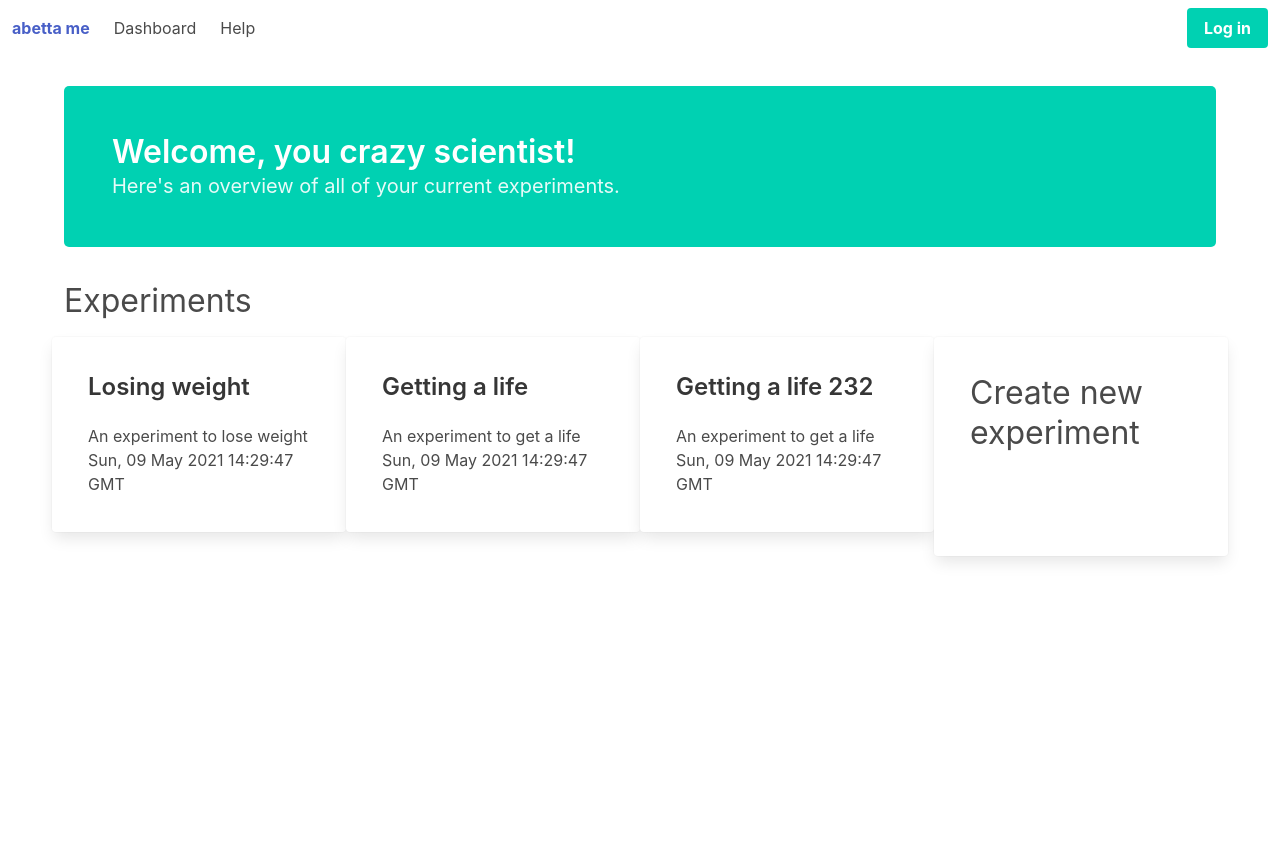
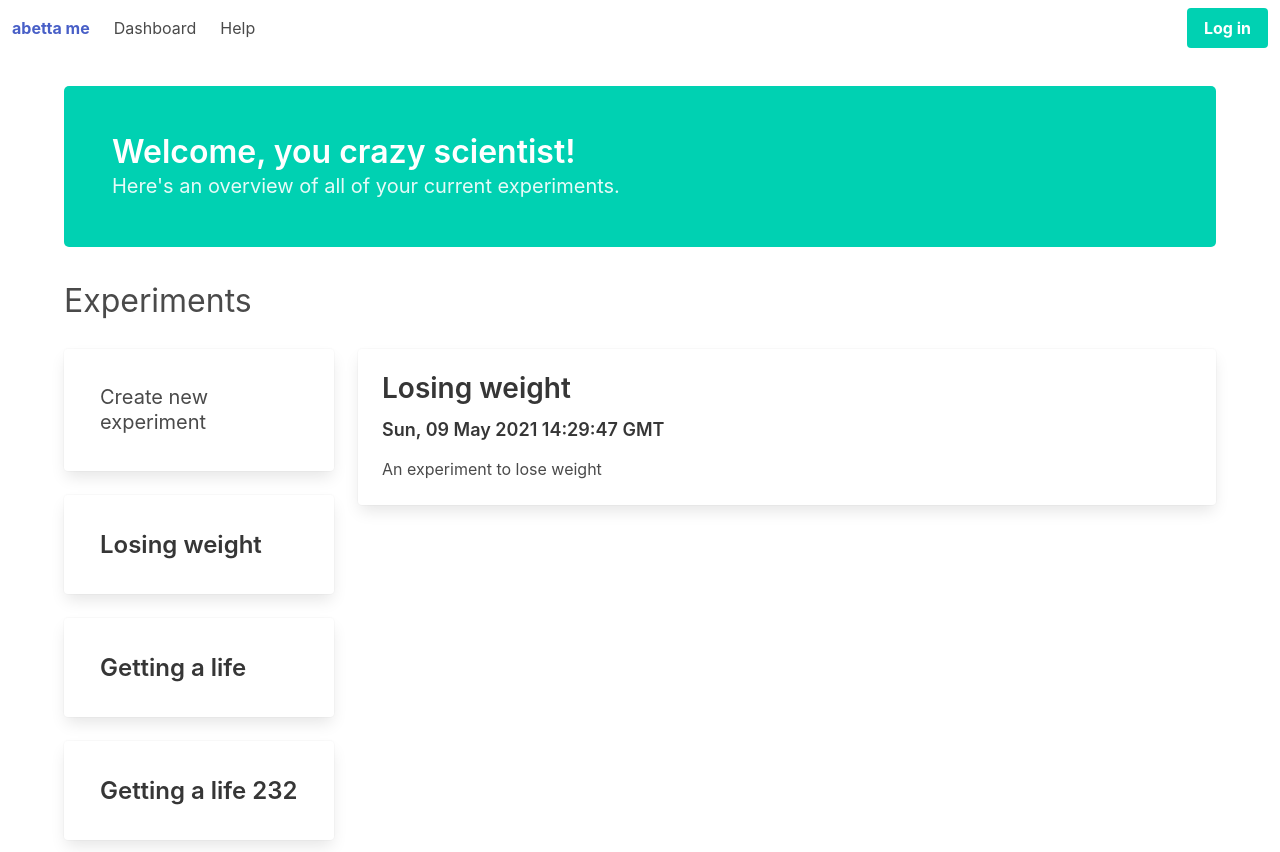
Before and after one commit to redis-developer/abetta-ux, a React (Create React App) app: page /dashboard in a window 1280 px wide. Before the commit the page ends 800 px from the top, so only its background shows below. Built offline with nearby package versions, Linux system fonts and the light colour scheme.

Commit message:
Adds animation and couple of UX changes

```diff
--- a/src/App.css
+++ b/src/App.css
@@ -36,3 +36,53 @@
     transform: rotate(360deg);
   }
 }
+
+.main-content * {
+  transition: box-shadow 0.5s ease-in;
+  animation: fadeIn cubic-bezier(0.075, 0.82, 0.165, 1) 0.8s;
+}
+
+@keyframes fadeIn {
+  0% {
+    opacity: 0;
+  }
+  100% {
+    opacity: 1;
+  }
+}
+
+@-moz-keyframes fadeIn {
+  0% {
+    opacity: 0;
+  }
+  100% {
+    opacity: 1;
+  }
+}
+
+@-webkit-keyframes fadeIn {
+  0% {
+    opacity: 0;
+  }
+  100% {
+    opacity: 1;
+  }
+}
+
+@-o-keyframes fadeIn {
+  0% {
+    opacity: 0;
+  }
+  100% {
+    opacity: 1;
+  }
+}
+
+@-ms-keyframes fadeIn {
+  0% {
+    opacity: 0;
+  }
+  100% {
+    opacity: 1;
+  }
+}
--- a/src/App.tsx
+++ b/src/App.tsx
@@ -13,6 +13,7 @@ function App() {
   return (
     <div>
       <NavigationBar />
+      <div className="main-content">
         <Router>
           <Switch>
             <Route path="/dashboard" exact component={Dashboard} />
@@ -21,6 +22,7 @@ function App() {
           </Switch>
         </Router>
       </div>
+    </div>
   );
 }
 
--- a/src/dashboard/Dashboard.css
+++ b/src/dashboard/Dashboard.css
@@ -1,4 +1,12 @@
 .hero {
-    margin: 30px 0;
-    border-radius: 5px;
+  margin: 30px 0;
+  border-radius: 5px;
 }
+
+.card:hover {
+  box-shadow: 0 0px 10px rgba(100, 221, 30, 0.685);
+}
+
+.card.is-selected {
+  box-shadow: 0 0px 5px rgba(111, 204, 58, 0.685);
+}
--- a/src/dashboard/Dashboard.tsx
+++ b/src/dashboard/Dashboard.tsx
@@ -1,9 +1,33 @@
 import "./Dashboard.css";
-import getExperiments from "../mock-services/ExperimentService";
+import {default as getExperiments, Experiment} from "../mock-services/ExperimentService";
+import ExperimentDetails from "./ExperimentDetails";
+import React from "react";
 
-export function Dashboard() {
-  let experiments = getExperiments();
+interface IProps {
+}
 
+interface IState {
+  experiment?: Experiment;
+}
+
+class Dashboard extends React.Component<IProps, IState> {
+
+  _experiments = getExperiments();
+
+  constructor(props: IProps) {
+    super(props);
+    this.state = {experiment: this._experiments[0]};
+  }
+
+  selectExperiment(index: number): void {
+    this._experiments.filter(x => x.isSelected).forEach(x => x.isSelected = false);
+    this._experiments[index].isSelected = true;
+    this.setState({
+      experiment: this._experiments[index]
+    });
+  }
+
+  render() {
     return (
       <div className="container block">
         <section className="hero is-primary">
@@ -18,9 +42,18 @@ export function Dashboard() {
         <h1 className="is-size-3">Experiments</h1>
         <br></br>
 
-      <div className="block columns">
-        {experiments.map((exp) => (
-          <div className="card column block">
+        <div className="block is-mobile">
+          <div className="columns">
+            <div className="column is-one-quarter">
+              <div className="card primary column block">
+                <div className="card-content">
+                  <a className="subtitle is-5 is-spaced" href="/wizard">
+                    Create new experiment
+                  </a>
+                </div>
+              </div>
+              {this._experiments.map((exp, index) => (
+                <div className={`card column block ${exp.isSelected? "is-selected" : ""}`} onClick={() => this.selectExperiment(index)}>
                   <div className="card-content">
                     <div className="media">
                       <div className="media-content">
@@ -28,25 +61,23 @@ export function Dashboard() {
                       </div>
                     </div>
 
-              <div className="content">
+                    {/* <div className="content">
                       {exp.description}
                       <br />
                       <time>{exp.dateCreated.toUTCString()}</time>
-              </div>
+                    </div> */}
                   </div>
                 </div>
               ))}
-
-        <div className="card column block">
-          <div className="card-content">
-            <a className="subtitle is-3 is-spaced" href="/wizard">
-              Create new experiment
-            </a>
+            </div>
+            <div className="column">
+              <ExperimentDetails experiment={this.state.experiment} />
             </div>
           </div>
         </div>
       </div>
     );
   }
+}
 
 export default Dashboard;
--- /dev/null
+++ b/src/dashboard/ExperimentDetails.tsx
@@ -0,0 +1,18 @@
+import { Experiment } from "../mock-services/ExperimentService";
+
+export function ExperimentDetails(props: any) {
+    let experiment: Experiment = props.experiment;
+  return (
+    <div className="card">
+      <div className="card-content">
+        <div className="content">
+        <h2>{experiment.name}</h2>
+        <h5>{experiment.dateCreated.toUTCString()}</h5>
+          <p>{experiment.description}</p>
+        </div>
+      </div>
+    </div>
+  );
+}
+
+export default ExperimentDetails;
--- a/src/mock-services/ExperimentService.ts
+++ b/src/mock-services/ExperimentService.ts
@@ -1,7 +1,8 @@
-interface Experiment {
+export interface Experiment {
     name: string;
     dateCreated: Date;
     description: string;
+    isSelected?: boolean;
 }
 export default function getExperiments(): Experiment[] {
     let experiments: Experiment[] = [];
```
Lines whose indentation alone changed are shown as unchanged.
